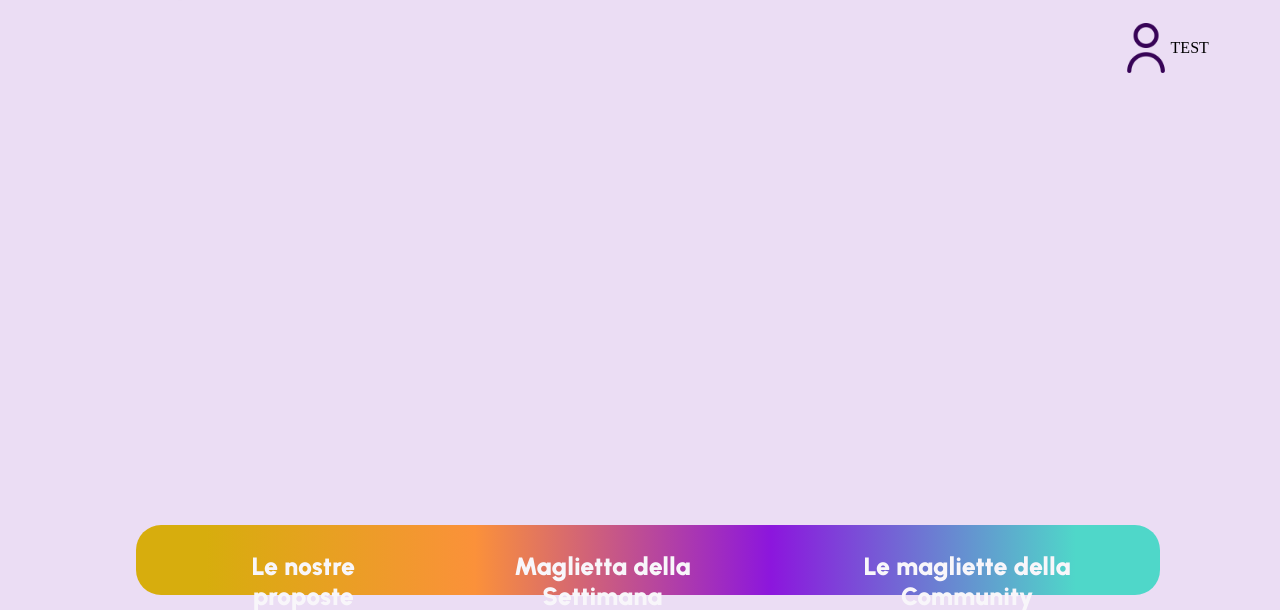
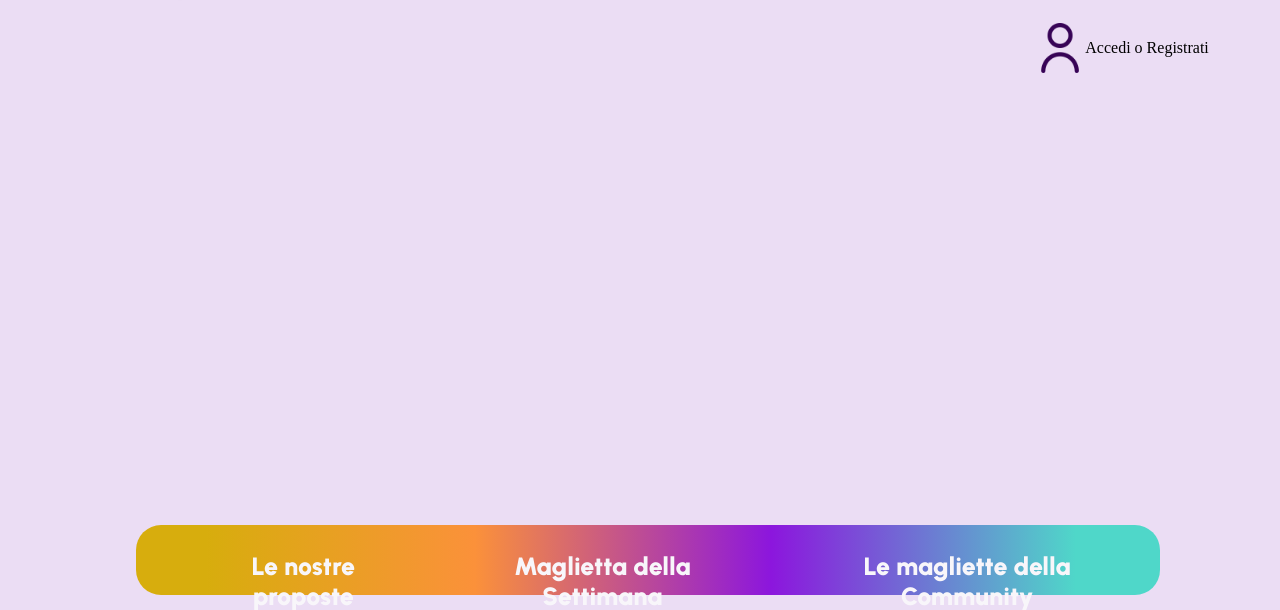
Before and after one commit to UrbanShirt/implementation, a plain HTML site: page ui/homepage.html in a window 1280 px wide. Shown: the part 190-800 px from the top of the page. Drawn offline with Linux system fonts and the light colour scheme; no server answers.

Commit message:
revert test for deploy

```diff
--- a/ui/homepage.html
+++ b/ui/homepage.html
@@ -24,7 +24,7 @@
     <h1 class="homepage-text-title">Urban Shirt</h1>
     <div class="homepage-div-profilo" id="pr">
         <button id="profilo" onclick="location.href='./loginpage.html'"></button>
-        <p>TEST</p>
+        <p>Accedi o Registrati</p>
     </div>
 
     <div class="homepage-div-profilo" id="ua">
```
